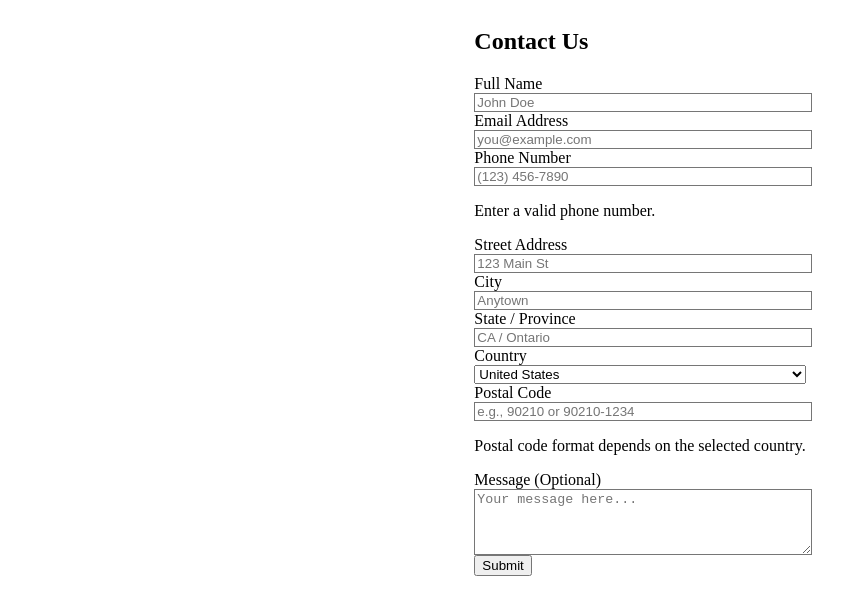
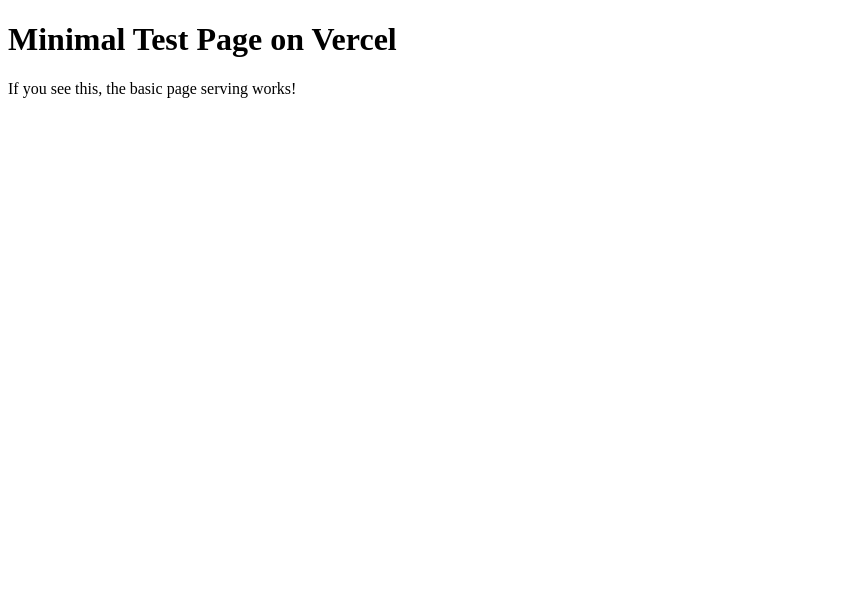
Before and after one commit to rtdevcraft/Validation-Form, a Next.js app in the folder validation-form/: page / in a window 1280 px wide. Shown: the top 614 px of the page, without its empty margins (0-867 px from the left). Built offline with nearby package versions, Linux system fonts and the light colour scheme.

Commit message:
Testing minimal page.tsx
Seeing what this does to build?

```diff
--- a/validation-form/src/app/page.tsx
+++ b/validation-form/src/app/page.tsx
@@ -1,9 +1,18 @@
-import ContactForm from './components/ContactForm'
+// import ContactForm from './components/ContactForm'
 
-export default function Home() {
+// export default function Home() {
+//   return (
+//     <main className='flex flex-col items-center justify-between p-24'>
+//       <ContactForm />
+//     </main>
+//   )
+// }
+
+export default function HomePage() {
   return (
-    <main className='flex flex-col items-center justify-between p-24'>
-      <ContactForm />
-    </main>
+    <div>
+      <h1>Minimal Test Page on Vercel</h1>
+      <p>If you see this, the basic page serving works!</p>
+    </div>
   )
 }
```
